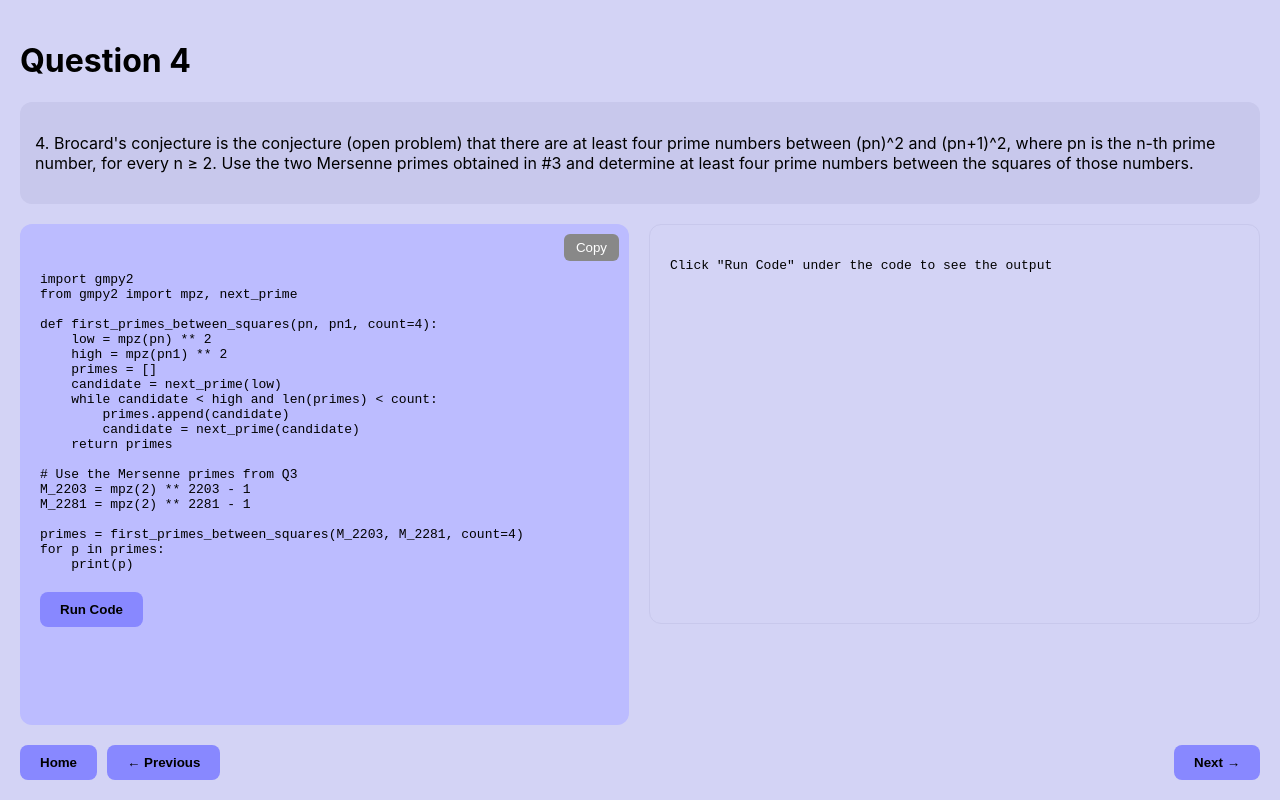
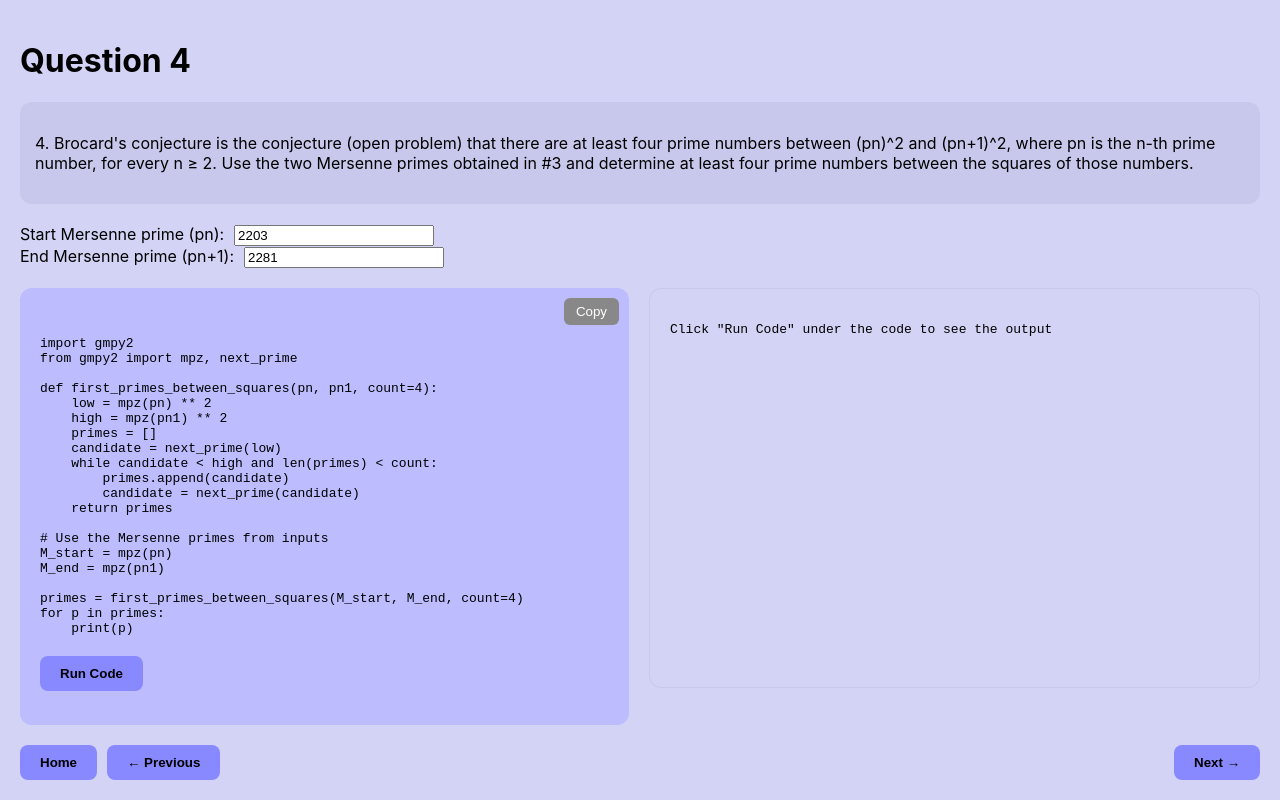
Before and after one commit to rohith-0601/Numerical_methods, a React (Vite) app in the folder frontend/: page /q4 in a window 1280 px wide. Built offline with nearby package versions, Linux system fonts and the light colour scheme.

Commit message:
added inputs

```diff
--- a/frontend/src/pages/Q1.jsx
+++ b/frontend/src/pages/Q1.jsx
@@ -8,8 +8,8 @@ function Q1() {
   const [loading, setLoading] = useState(false);
   const [timeElapsed, setTimeElapsed] = useState(0);
   const [eventSource, setEventSource] = useState(null);
-  const [rangeStart, setRangeStart] = useState(1000);
-  const [rangeEnd, setRangeEnd] = useState(3000);
+  const [rangeStart, setRangeStart] = useState(0);
+  const [rangeEnd, setRangeEnd] = useState(0);
 
   const navigate = useNavigate();
 
--- a/frontend/src/pages/Q4.jsx
+++ b/frontend/src/pages/Q4.jsx
@@ -7,6 +7,8 @@ import { useNavigate } from "react-router-dom";
 function Q4() {
   const [data, setData] = useState(null);
   const [loading, setLoading] = useState(false);
+  const [startP, setStartP] = useState("2203");
+  const [endP, setEndP] = useState("2281");
 
   const navigate = useNavigate();
 
@@ -28,11 +30,11 @@ def first_primes_between_squares(pn, pn1, count=4):
         candidate = next_prime(candidate)
     return primes
 
-# Use the Mersenne primes from Q3
-M_2203 = mpz(2) ** 2203 - 1
-M_2281 = mpz(2) ** 2281 - 1
+# Use the Mersenne primes from inputs
+M_start = mpz(pn)
+M_end = mpz(pn1)
 
-primes = first_primes_between_squares(M_2203, M_2281, count=4)
+primes = first_primes_between_squares(M_start, M_end, count=4)
 for p in primes:
     print(p)
 `;
@@ -47,7 +49,9 @@ for p in primes:
     setLoading(true);
 
     axios
-      .get("http://127.0.0.1:5000/api/q4")
+      .get("http://127.0.0.1:5000/api/q4", {
+        params: { startP: startP, endP: endP },
+      })
       .then((res) => {
         setData(res.data);
         setLoading(false);
@@ -121,6 +125,29 @@ for p in primes:
         <p>{questionText}</p>
       </div>
 
+      {/* Input fields for start and end Mersenne primes */}
+      <div style={{ marginBottom: "20px" }}>
+        <label>
+          Start Mersenne prime (pn):
+          <input
+            type="text"
+            value={startP}
+            onChange={(e) => setStartP(e.target.value)}
+            style={{ marginLeft: "10px", width: "200px" }}
+          />
+        </label>
+        <br />
+        <label style={{ marginTop: "10px" }}>
+          End Mersenne prime (pn+1):
+          <input
+            type="text"
+            value={endP}
+            onChange={(e) => setEndP(e.target.value)}
+            style={{ marginLeft: "10px", width: "200px" }}
+          />
+        </label>
+      </div>
+
       <div style={contentStyle}>
         {/* Code Section */}
         <div style={codeStyle}>
@@ -142,7 +169,7 @@ for p in primes:
           </button>
           <pre>{pythonCode}</pre>
 
-          {/* Run Code Button under the code */}
+          {/* Run Code Button */}
           <div style={{ marginTop: "20px", display: "flex", gap: "10px" }}>
             <button onClick={runCode} style={navButtonStyle}>
               Run Code
```
